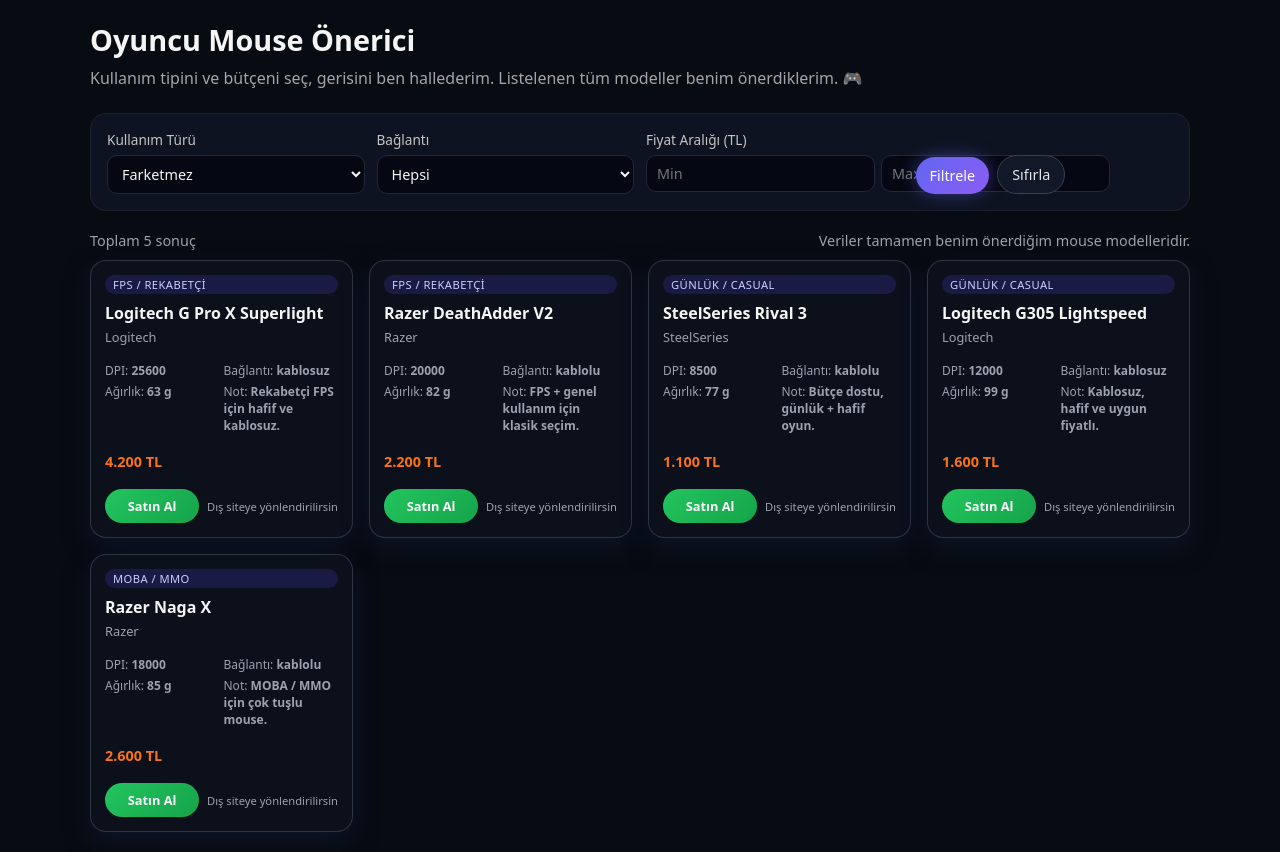
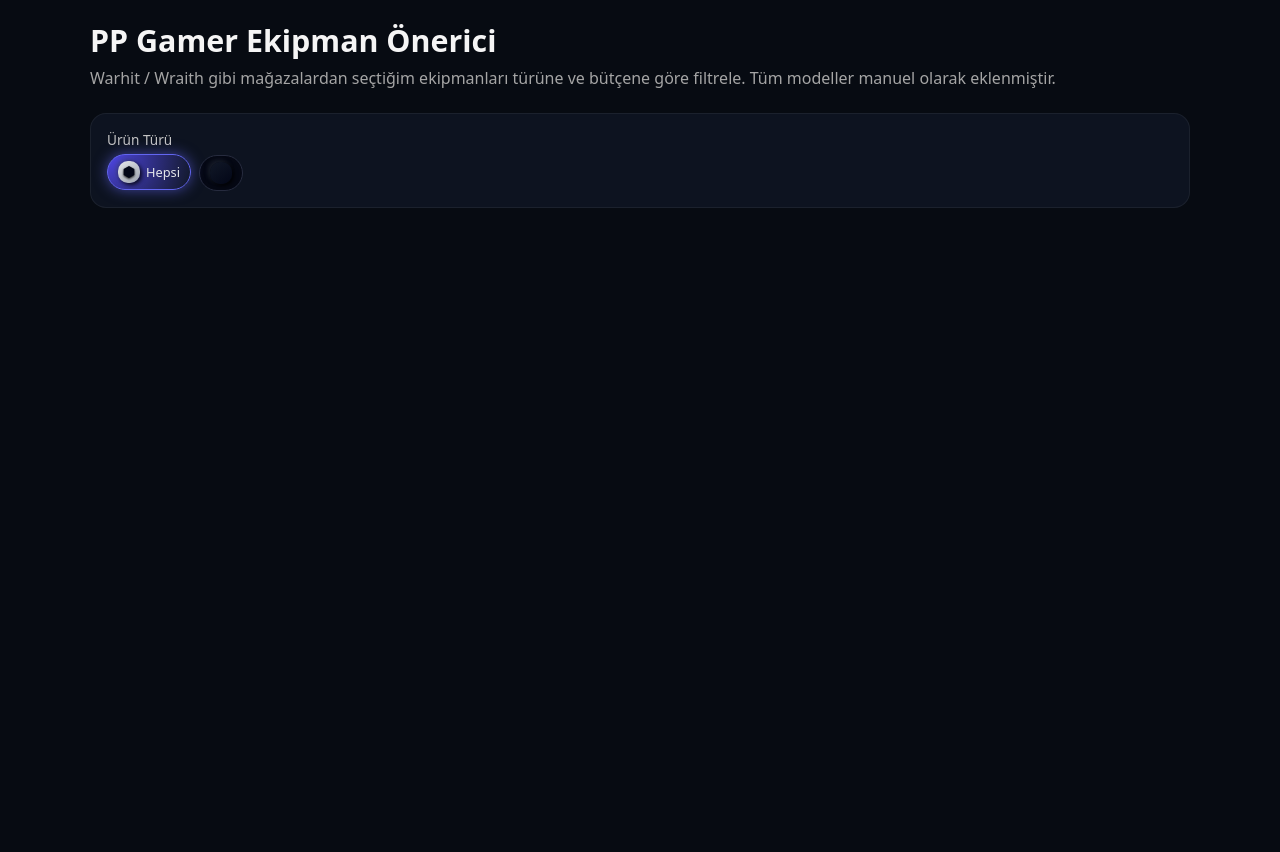
Before and after one commit to adadogand/PPgamer-equipment, a plain HTML site: page index.html in a window 1280 px wide. After the commit the page ends 800 px from the top, so only its background shows below. Drawn offline with Linux system fonts and the light colour scheme.

Commit message:
Add files via upload

```diff
--- a/index.html
+++ b/index.html
@@ -2,7 +2,7 @@
 <html lang="tr">
 <head>
   <meta charset="UTF-8" />
-  <title>Oyuncu Mouse Önerici</title>
+  <title>PP Gamer Ekipman Önerici</title>
   <meta name="viewport" content="width=device-width, initial-scale=1" />
   <style>
     * {
@@ -24,8 +24,8 @@
     }
 
     h1 {
-      font-size: 1.8rem;
-      margin-bottom: 0.5rem;
+      font-size: 1.9rem;
+      margin-bottom: 0.4rem;
     }
 
     p.subtitle {
@@ -33,13 +33,14 @@
       margin-bottom: 1.5rem;
     }
 
+    /* FİLTRE PANELİ */
     .filter-panel {
       background: #0d1320;
       border-radius: 16px;
       padding: 16px;
       margin-bottom: 20px;
       display: grid;
-      grid-template-columns: repeat(auto-fit, minmax(180px, 1fr));
+      grid-template-columns: repeat(auto-fit, minmax(190px, 1fr));
       gap: 12px;
       border: 1px solid rgba(255, 255, 255, 0.06);
     }
@@ -48,6 +49,10 @@
       display: flex;
       flex-direction: column;
       gap: 6px;
+    }
+
+    .filter-group.full {
+      grid-column: 1 / -1;
     }
 
     label {
@@ -110,6 +115,68 @@
       opacity: 0.85;
     }
 
+    /* TÜRK FİLTRE PILL BUTONLAR + İKONLAR */
+    .type-pills {
+      display: flex;
+      flex-wrap: wrap;
+      gap: 8px;
+    }
+
+    .type-pill {
+      display: inline-flex;
+      align-items: center;
+      gap: 6px;
+      padding: 6px 10px;
+      border-radius: 999px;
+      border: 1px solid #272c3f;
+      background: #050814;
+      color: #e5e7eb;
+      font-size: 0.8rem;
+      cursor: pointer;
+      transition: background 0.15s ease, box-shadow 0.15s ease, transform 0.1s ease,
+        border-color 0.15s ease;
+    }
+
+    .type-pill .pill-icon {
+      width: 22px;
+      height: 22px;
+      border-radius: 10px;
+      background: linear-gradient(145deg, #111827, #020617);
+      box-shadow:
+        2px 2px 4px rgba(0, 0, 0, 0.8),
+        -2px -2px 4px rgba(55, 65, 81, 0.4);
+      display: flex;
+      align-items: center;
+      justify-content: center;
+    }
+
+    .type-pill svg {
+      width: 16px;
+      height: 16px;
+      fill: #f9fafb;
+      filter: drop-shadow(0 1px 1px rgba(0, 0, 0, 0.9));
+    }
+
+    .type-pill span {
+      white-space: nowrap;
+    }
+
+    .type-pill.active {
+      background: radial-gradient(circle at top left, #4f46e5, #111827);
+      border-color: #6366f1;
+      box-shadow: 0 0 14px rgba(99, 102, 241, 0.6);
+      transform: translateY(-1px);
+    }
+
+    .type-pill.active .pill-icon {
+      background: linear-gradient(145deg, #e5e7eb, #9ca3af);
+    }
+
+    .type-pill.active svg {
+      fill: #020617;
+    }
+
+    /* SONUÇLAR */
     .results-header {
       display: flex;
       justify-content: space-between;
@@ -117,11 +184,13 @@
       margin-bottom: 10px;
       font-size: 0.9rem;
       color: #9ca3af;
+      gap: 8px;
+      flex-wrap: wrap;
     }
 
     .results-grid {
       display: grid;
-      grid-template-columns: repeat(auto-fit, minmax(220px, 1fr));
+      grid-template-columns: repeat(auto-fit, minmax(230px, 1fr));
       gap: 16px;
     }
 
@@ -143,6 +212,13 @@
       gap: 4px;
     }
 
+    .badge-row {
+      display: flex;
+      gap: 6px;
+      flex-wrap: wrap;
+      margin-bottom: 2px;
+    }
+
     .badge {
       display: inline-flex;
       align-items: center;
@@ -153,7 +229,11 @@
       letter-spacing: 0.04em;
       background: rgba(79, 70, 229, 0.2);
       color: #c7d2fe;
-      margin-bottom: 4px;
+    }
+
+    .badge.secondary {
+      background: rgba(15, 23, 42, 0.9);
+      color: #9ca3af;
     }
 
     .card h3 {
@@ -241,231 +321,31 @@
 </head>
 <body>
   <div class="container">
-    <h1>Oyuncu Mouse Önerici</h1>
-    <p class="subtitle">Kullanım tipini ve bütçeni seç, gerisini ben hallederim. Listelenen tüm modeller benim önerdiklerim. 🎮</p>
+    <h1>PP Gamer Ekipman Önerici</h1>
+    <p class="subtitle">
+      Warhit / Wraith gibi mağazalardan seçtiğim ekipmanları türüne ve bütçene göre filtrele.
+      Tüm modeller manuel olarak eklenmiştir.
+    </p>
 
     <!-- FİLTRELER -->
     <div class="filter-panel">
-      <div class="filter-group">
-        <label for="useType">Kullanım Türü</label>
-        <select id="useType">
-          <option value="">Farketmez</option>
-          <option value="fps">FPS / Rekabetçi</option>
-          <option value="moba">MOBA / MMO</option>
-          <option value="casual">Günlük / Casual</option>
-        </select>
-      </div>
+      <!-- ÜRÜN TÜRÜ + İKONLAR -->
+      <div class="filter-group full">
+        <label>Ürün Türü</label>
+        <div class="type-pills">
+          <!-- Hepsi -->
+          <button class="type-pill active" data-type="">
+            <div class="pill-icon">
+              <!-- basit 3D küp / hepsi -->
+              <svg viewBox="0 0 24 24">
+                <path d="M4 7.5L12 3l8 4.5v9L12 21l-8-4.5v-9zM12 11.25L19.2 7.5M12 11.25L4.8 7.5M12 11.25V21" />
+              </svg>
+            </div>
+            <span>Hepsi</span>
+          </button>
 
-      <div class="filter-group">
-        <label for="connection">Bağlantı</label>
-        <select id="connection">
-          <option value="">Hepsi</option>
-          <option value="kablosuz">Kablosuz</option>
-          <option value="kablolu">Kablolu</option>
-        </select>
-      </div>
-
-      <div class="filter-group">
-        <label>Fiyat Aralığı (TL)</label>
-        <div style="display:flex; gap:6px;">
-          <input id="minPrice" type="number" placeholder="Min" />
-          <input id="maxPrice" type="number" placeholder="Max" />
-        </div>
-      </div>
-
-      <div class="filter-actions">
-        <button class="btn btn-primary" id="filterBtn">Filtrele</button>
-        <button class="btn btn-secondary" id="resetBtn">Sıfırla</button>
-      </div>
-    </div>
-
-    <!-- SONUÇLAR -->
-    <div class="results-header">
-      <span id="resultCount">Toplam 0 sonuç</span>
-      <span>Veriler tamamen benim önerdiğim mouse modelleridir.</span>
-    </div>
-
-    <div id="results" class="results-grid"></div>
-    <div id="noResults" class="no-results" style="display:none;">
-      Bu filtrelere uygun mouse bulamadım. Fiyatı veya kriterleri biraz esnetmeyi deneyebilirsin.
-    </div>
-  </div>
-
-  <script>
-    // ==============================
-    // 1) Mouse Dataset (Bunu SEN dolduracaksın)
-    // ==============================
-    const mouselar = [
-  {
-    id: 1,
-    ad: "Logitech G Pro X Superlight",
-    marka: "Logitech",
-    fiyat: 4200,
-    kullanim: "fps",
-    baglanti: "kablosuz",
-    dpi: 25600,
-    agırlik: 63,
-    link: "https://www.itopya.com/logitech-g-pro-x-superlight-beyaz/",
-    not: "Rekabetçi FPS için hafif ve kablosuz."
-  },
-  {
-    id: 2,
-    ad: "Razer DeathAdder V2",
-    marka: "Razer",
-    fiyat: 2200,
-    kullanim: "fps",
-    baglanti: "kablolu",
-    dpi: 20000,
-    agırlik: 82,
-    link: "https://www.hepsiburada.com/razer-deathadder-v2-optik-oyuncu-mouse-p-HBV00000QA6XQ",
-    not: "FPS + genel kullanım için klasik seçim."
-  },
-  {
-    id: 3,
-    ad: "SteelSeries Rival 3",
-    marka: "SteelSeries",
-    fiyat: 1100,
-    kullanim: "casual",
-    baglanti: "kablolu",
-    dpi: 8500,
-    agırlik: 77,
-    link: "https://www.trendyol.com/steelseries/rival-3-rgb-kablolu-gaming-mouse-p-38385337",
-    not: "Bütçe dostu, günlük + hafif oyun."
-  },
-  {
-    id: 4,
-    ad: "Logitech G305 Lightspeed",
-    marka: "Logitech",
-    fiyat: 1600,
-    kullanim: "casual",
-    baglanti: "kablosuz",
-    dpi: 12000,
-    agırlik: 99,
-    link: "https://www.amazon.com.tr/dp/B07GBZ4Q68",
-    not: "Kablosuz, hafif ve uygun fiyatlı."
-  },
-  {
-    id: 5,
-    ad: "Razer Naga X",
-    marka: "Razer",
-    fiyat: 2600,
-    kullanim: "moba",
-    baglanti: "kablolu",
-    dpi: 18000,
-    agırlik: 85,
-    link: "https://www.hepsiburada.com/razer-naga-x-programlanabilir-mmo-gaming-mouse-p-HBC00001AYNAK",
-    not: "MOBA / MMO için çok tuşlu mouse."
-  }
-];
-
-
-    // ==============================
-    // 2) DOM Elemanları
-    // ==============================
-    const useTypeEl = document.getElementById("useType");
-    const connectionEl = document.getElementById("connection");
-    const minPriceEl = document.getElementById("minPrice");
-    const maxPriceEl = document.getElementById("maxPrice");
-    const filterBtn = document.getElementById("filterBtn");
-    const resetBtn = document.getElementById("resetBtn");
-    const resultsEl = document.getElementById("results");
-    const resultCountEl = document.getElementById("resultCount");
-    const noResultsEl = document.getElementById("noResults");
-
-    // ==============================
-    // 3) Filtreleme Fonksiyonu
-    // ==============================
-    function filtrele() {
-      const kullanim = useTypeEl.value;      // "" veya "fps" | "moba" | "casual"
-      const baglanti = connectionEl.value;   // "" veya "kablosuz" | "kablolu"
-      const minPrice = Number(minPriceEl.value) || 0;
-      const maxPrice = Number(maxPriceEl.value) || Infinity;
-
-      const sonuc = mouselar.filter((m) => {
-        const kullanimUygun = kullanim ? m.kullanim === kullanim : true;
-        const baglantiUygun = baglanti ? m.baglanti === baglanti : true;
-        const fiyatUygun = m.fiyat >= minPrice && m.fiyat <= maxPrice;
-        return kullanimUygun && baglantiUygun && fiyatUygun;
-      });
-
-      goster(sonuc);
-    }
-
-    // ==============================
-    // 4) Sonuç Gösterme
-    // ==============================
-    function goster(liste) {
-      resultsEl.innerHTML = "";
-
-      if (liste.length === 0) {
-        noResultsEl.style.display = "block";
-        resultCountEl.textContent = "Toplam 0 sonuç";
-        return;
-      }
-
-      noResultsEl.style.display = "none";
-      resultCountEl.textContent = `Toplam ${liste.length} sonuç`;
-
-      liste.forEach((m) => {
-        const card = document.createElement("div");
-        card.className = "card";
-
-        card.innerHTML = `
-          <div class="card-header">
-            <span class="badge">${etiketCevir(m.kullanim)}</span>
-            <h3>${m.ad}</h3>
-            <p class="brand">${m.marka}</p>
-          </div>
-          <div class="card-body">
-            <div class="tag">DPI: <strong>${m.dpi}</strong></div>
-            <div class="tag">Bağlantı: <strong>${m.baglanti}</strong></div>
-            <div class="tag">Ağırlık: <strong>${m.agırlik} g</strong></div>
-            <div class="tag">Not: <strong>${m.not}</strong></div>
-          </div>
-          <div class="price-row">
-            <span class="price">${m.fiyat.toLocaleString("tr-TR")} TL</span>
-          </div>
-          <div class="card-footer">
-            <a class="buy-btn" href="${m.link}" target="_blank" rel="noopener noreferrer">
-              Satın Al
-            </a>
-            <span class="link-label">Dış siteye yönlendirilirsin</span>
-          </div>
-        `;
-
-        resultsEl.appendChild(card);
-      });
-    }
-
-    // Küçük helper: etiket çevir
-    function etiketCevir(kullanim) {
-      switch (kullanim) {
-        case "fps":
-          return "FPS / Rekabetçi";
-        case "moba":
-          return "MOBA / MMO";
-        case "casual":
-          return "Günlük / Casual";
-        default:
-          return "Genel";
-      }
-    }
-
-    // ==============================
-    // 5) Event Listener
-    // ==============================
-    filterBtn.addEventListener("click", filtrele);
-
-    resetBtn.addEventListener("click", () => {
-      useTypeEl.value = "";
-      connectionEl.value = "";
-      minPriceEl.value = "";
-      maxPriceEl.value = "";
-      goster(mouselar);
-    });
-
-    // Sayfa açıldığında hepsini göster
-    goster(mouselar);
-  </script>
-</body>
-</html>
+          <!-- Mouse -->
+          <button class="type-pill" data-type="mouse">
+            <div class="pill-icon">
+              <!-- 3D hissiyatlı mouse şekli -->
+              <svg viewBox="0 0 24 24">
```
